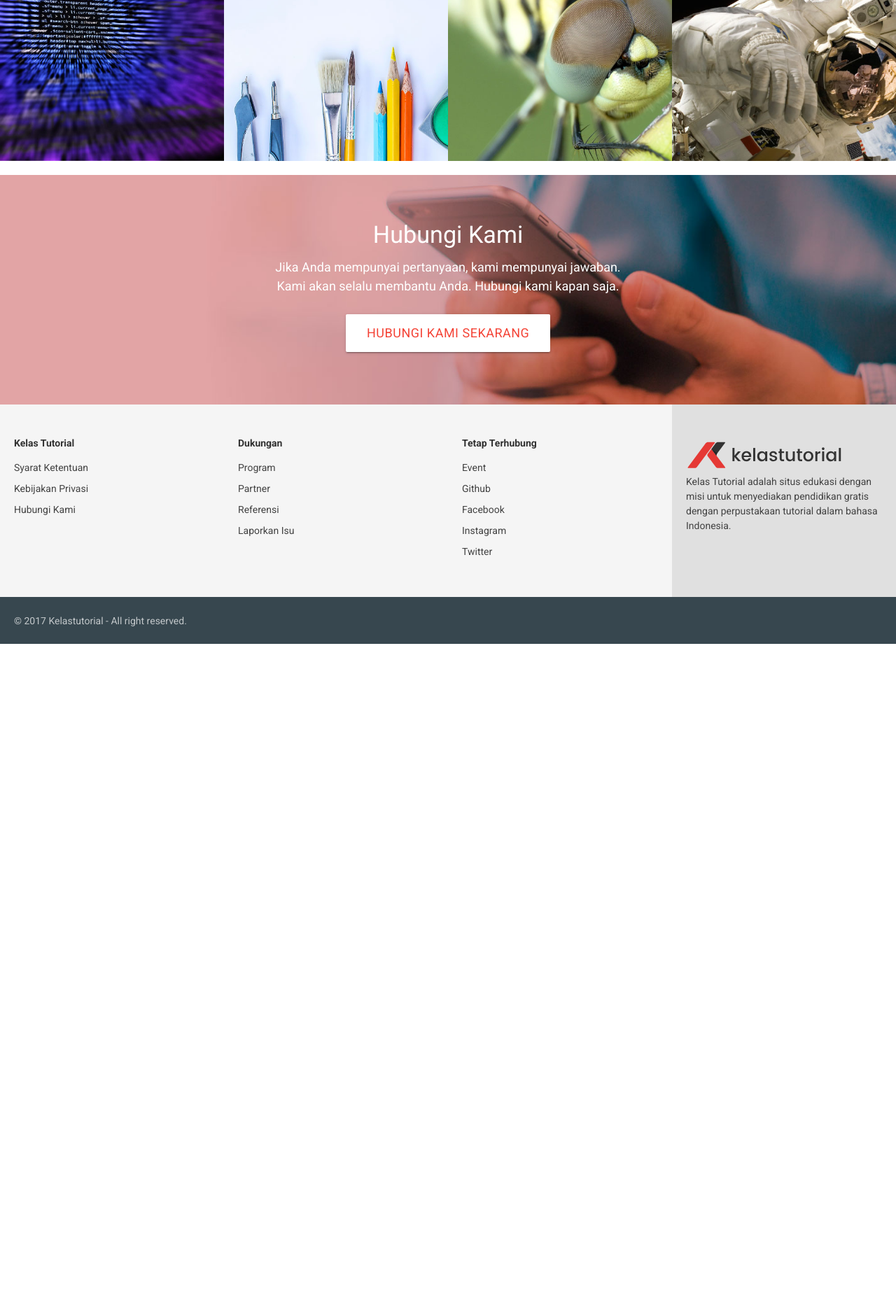
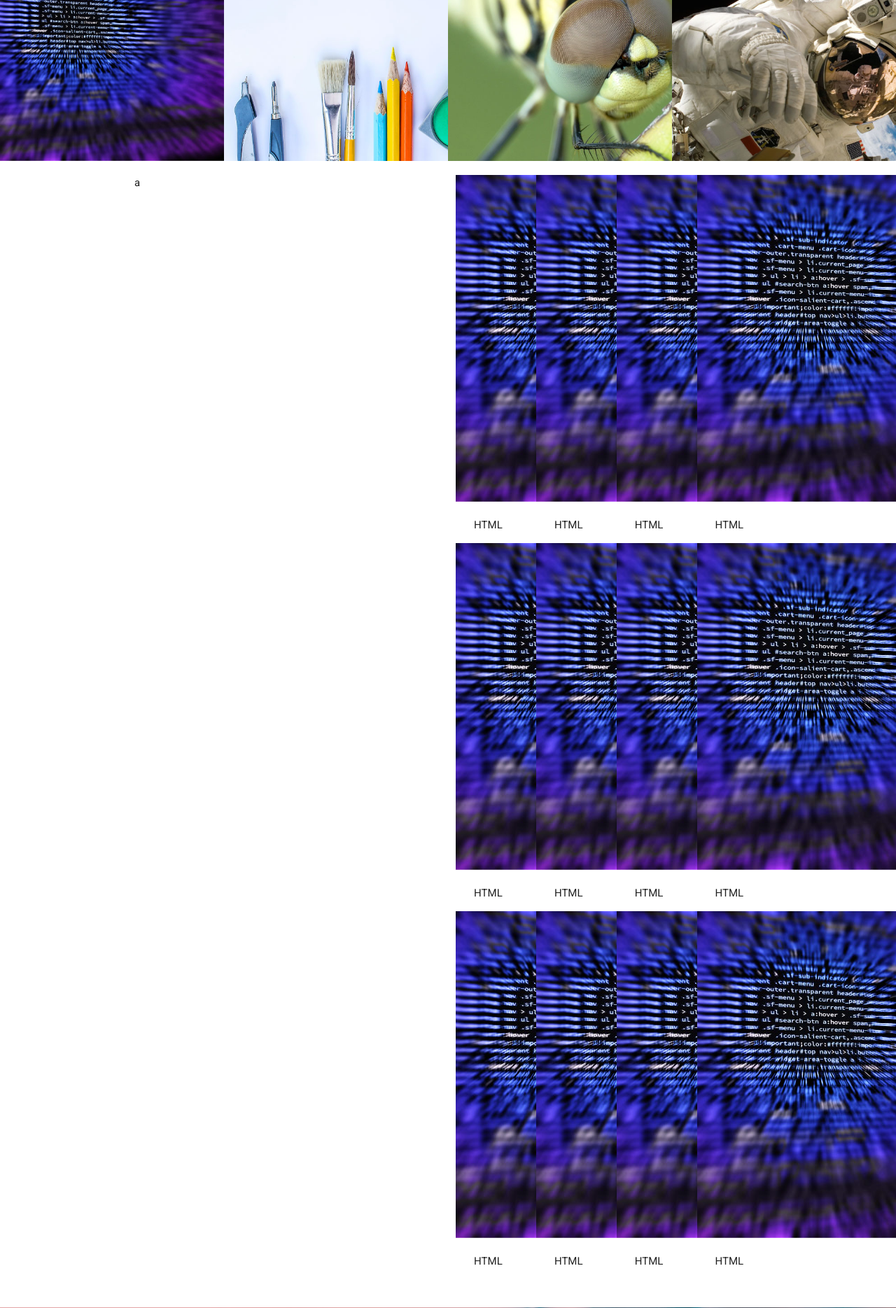
Before and after one commit to kelastutorial/kelastutorial-web-app, a CodeIgniter app: page /database/index.php/pages/about in a window 1280 px wide. Shown: the part 1064-2933 px from the top of the page at 70% size. Before the commit the page ends 1984 px from the top, so only its background shows below. Run offline with CodeIgniter, Linux system fonts and the light colour scheme; data that the repository does not hold is empty; some libraries are stand-ins or nearby versions.

Commit message:
update about page

```diff
--- a/application/views/pages/about.php
+++ b/application/views/pages/about.php
@@ -8,18 +8,77 @@
             <p style="font-size:36px;font-weight:300;margin:0;">A personalized learning resource for all ages</p>
             <p style="margin:17px 0 5px 0;font-size:17px;text-align:left;">Kelastutorial offers practice exercises, instructional videos, and a personalized learning dashboard that empower learners to study at their own pace in and outside of the classroom. We tackle math, science, computer programming, history, art history, economics, and more. Our math missions guide learners from kindergarten to calculus using state-of-the-art, adaptive technology that identifies strengths and learning gaps. We've also partnered with institutions like NASA, The Museum of Modern Art, The California Academy of Sciences, and MIT to offer specialized content..</p>
         </div>
-        <div>
+        <div >
             <div class="row">
                 <div class="col s6 m3 l3 hoverable " style="height:300px;background-image:url(https://kelastutorial.com/images/kelastutorial-about-programming.jpg);background-size:cover;">
                 </div>
-                <div class="col s6 m3 l3 hoverable about-topics-images" style="height:300px;background-image:url(https://kelastutorial.com/images/kelastutorial-about-design.jpg);background-size:cover;">
+                <div class="col s6 m3 l3 hoverable" style="height:300px;background-image:url(https://kelastutorial.com/images/kelastutorial-about-design.jpg);background-size:cover;">
 
                 </div>
-                <div class="col s6 m3 l3 hoverable " style="height:300px;background-image:url(https://kelastutorial.com/images/kelastutorial-about-nature.jpg);background-size:cover;">
+                <div class="col s6 m3 l3 hoverable" style="height:300px;background-image:url(https://kelastutorial.com/images/kelastutorial-about-nature.jpg);background-size:cover;">
 
                 </div>
-                <div class="col s6 m3 l3 hoverable " style="height:300px;background-image:url(https://kelastutorial.com/images/kelastutorial-about-science.jpg);background-size:cover;">
+                <div class="col s6 m3 l3 hoverable" style="height:300px;background-image:url(https://kelastutorial.com/images/kelastutorial-about-science.jpg);background-size:cover;">
 
+                </div>
+            </div>
+        </div>
+        <div class="container">
+            <div class="row">
+                <div class="col s12 m6 l6">
+                    a
+                </div>
+                <div class="col s12 m6 l6">
+                    <div class="row">
+                        <div class="col s3 m3 l3 center">
+                            <img src="https://kelastutorial.com/images/kelastutorial-about-programming.jpg"/>
+                            <p>HTML</p>
+                        </div>
+                        <div class="col s3 m3 l3 center">
+                            <img src="https://kelastutorial.com/images/kelastutorial-about-programming.jpg"/>
+                            <p>HTML</p>
+                        </div>
+                        <div class="col s3 m3 l3 center">
+                            <img src="https://kelastutorial.com/images/kelastutorial-about-programming.jpg"/>
+                            <p>HTML</p>
+                        </div>
+                        <div class="col s3 m3 l3 center">
+                            <img src="https://kelastutorial.com/images/kelastutorial-about-programming.jpg"/>
+                            <p>HTML</p>
+                        </div>
+                        <div class="col s3 m3 l3 center">
+                            <img src="https://kelastutorial.com/images/kelastutorial-about-programming.jpg"/>
+                            <p>HTML</p>
+                        </div>
+                        <div class="col s3 m3 l3 center">
+                            <img src="https://kelastutorial.com/images/kelastutorial-about-programming.jpg"/>
+                            <p>HTML</p>
+                        </div>
+                        <div class="col s3 m3 l3 center">
+                            <img src="https://kelastutorial.com/images/kelastutorial-about-programming.jpg"/>
+                            <p>HTML</p>
+                        </div>
+                        <div class="col s3 m3 l3 center">
+                            <img src="https://kelastutorial.com/images/kelastutorial-about-programming.jpg"/>
+                            <p>HTML</p>
+                        </div>
+                        <div class="col s3 m3 l3 center">
+                            <img src="https://kelastutorial.com/images/kelastutorial-about-programming.jpg"/>
+                            <p>HTML</p>
+                        </div>
+                        <div class="col s3 m3 l3 center">
+                            <img src="https://kelastutorial.com/images/kelastutorial-about-programming.jpg"/>
+                            <p>HTML</p>
+                        </div>
+                        <div class="col s3 m3 l3 center">
+                            <img src="https://kelastutorial.com/images/kelastutorial-about-programming.jpg"/>
+                            <p>HTML</p>
+                        </div>
+                        <div class="col s3 m3 l3 center">
+                            <img src="https://kelastutorial.com/images/kelastutorial-about-programming.jpg"/>
+                            <p>HTML</p>
+                        </div>
+                    </div>
                 </div>
             </div>
         </div>
--- a/assets/css/style.css
+++ b/assets/css/style.css
@@ -407,9 +407,6 @@ nav{
 
 /* About */
 
-.about-topics-images:hover{
-    z-index: 1000;
-}
 
 /* End About */
 
```
